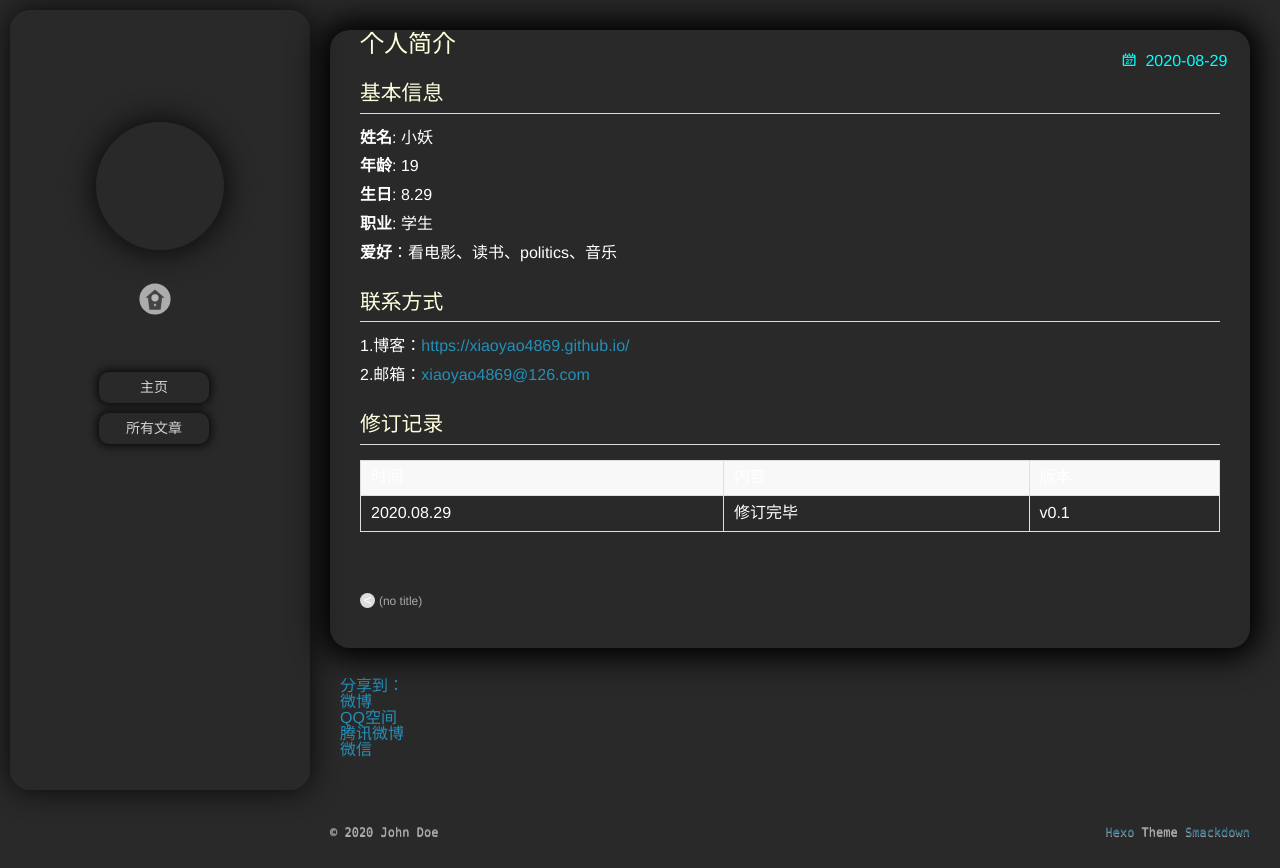
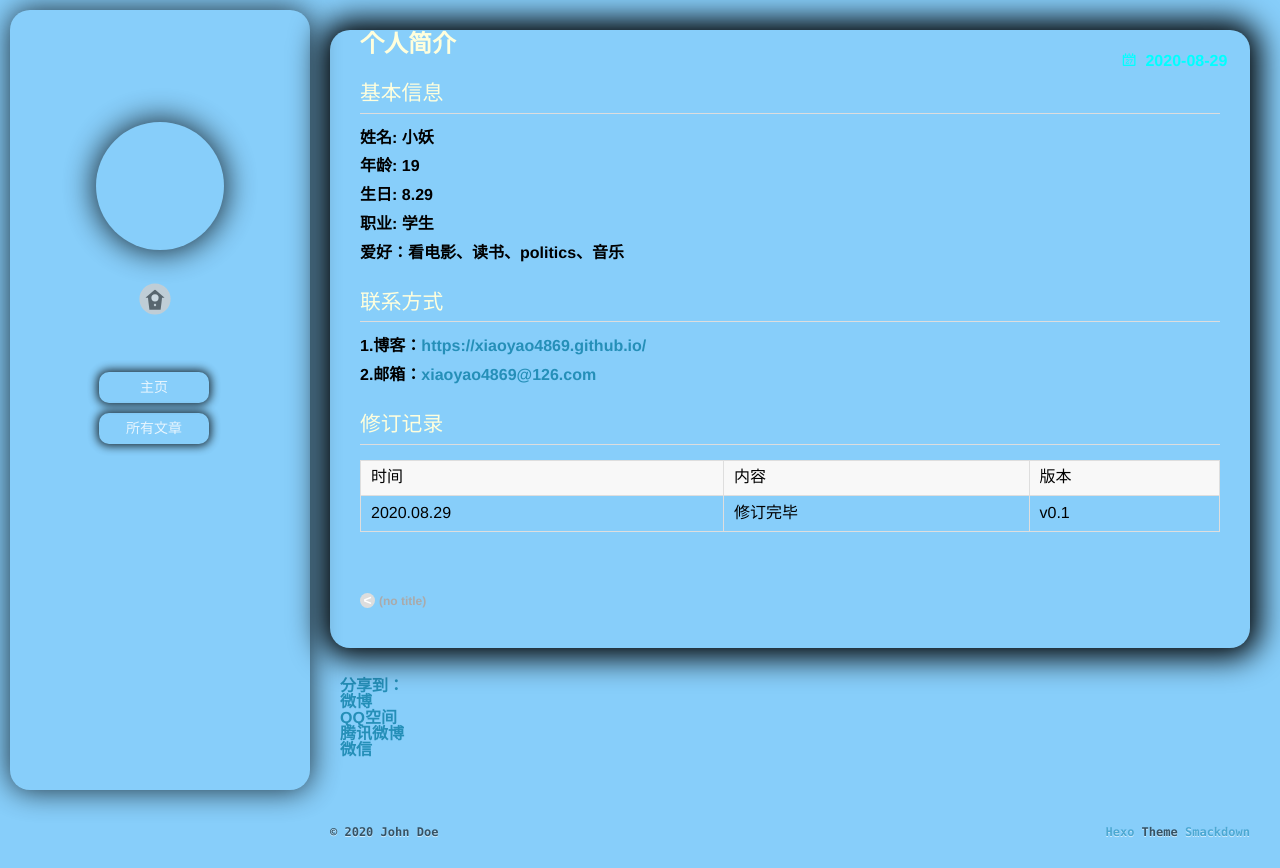
Before and after one commit to xiaoyao4869/xiaoyao4869.github.io, a plain HTML site: page 2020/08/29/个人简介/index.html in a window 1280 px wide. Drawn offline with nearby package versions, Linux system fonts and the light colour scheme; some packages are replaced by stand-ins of ours; a script that the page names is missing.

Commit message:
Site updated: 2020-09-07 20:34:42

```diff
--- a/2020/08/29/个人简介/index.html
+++ b/2020/08/29/个人简介/index.html
@@ -9,12 +9,12 @@
 
 
   <meta name="viewport" content="width=device-width, initial-scale=1, maximum-scale=1">
-  <meta name="description" content="个人简介基本信息姓名: 小妖年龄: 19生日: 8.29职业: 学生爱好：看电影、读书、politics、音乐   联系方式1.博客：https:&#x2F;&#x2F;xiaoyao4869.github.io&#x2F;2.邮箱：&amp;#120;&amp;#105;&amp;#x61;&amp;#111;&amp;#121;&amp;#x61;&amp;#x6f;&amp;#x34;&amp;#56;&amp;#x36;&amp;#57;&amp;#x40;&amp;#49;&amp;#x32;&amp;#x36;&amp;#46;&amp;#99;&amp;">
+  <meta name="description" content="个人简介基本信息姓名: 小妖年龄: 19生日: 8.29职业: 学生爱好：看电影、读书、politics、音乐   联系方式1.博客：https:&#x2F;&#x2F;xiaoyao4869.github.io&#x2F;2.邮箱：&amp;#120;&amp;#x69;&amp;#97;&amp;#111;&amp;#121;&amp;#x61;&amp;#111;&amp;#52;&amp;#x38;&amp;#x36;&amp;#57;&amp;#x40;&amp;#49;&amp;#x32;&amp;#x36;&amp;#x2e;&amp;#x63;">
 <meta property="og:type" content="article">
 <meta property="og:title" content="Hexo">
 <meta property="og:url" content="http://yoursite.com/2020/08/29/%E4%B8%AA%E4%BA%BA%E7%AE%80%E4%BB%8B/index.html">
 <meta property="og:site_name" content="Hexo">
-<meta property="og:description" content="个人简介基本信息姓名: 小妖年龄: 19生日: 8.29职业: 学生爱好：看电影、读书、politics、音乐   联系方式1.博客：https:&#x2F;&#x2F;xiaoyao4869.github.io&#x2F;2.邮箱：&amp;#120;&amp;#105;&amp;#x61;&amp;#111;&amp;#121;&amp;#x61;&amp;#x6f;&amp;#x34;&amp;#56;&amp;#x36;&amp;#57;&amp;#x40;&amp;#49;&amp;#x32;&amp;#x36;&amp;#46;&amp;#99;&amp;">
+<meta property="og:description" content="个人简介基本信息姓名: 小妖年龄: 19生日: 8.29职业: 学生爱好：看电影、读书、politics、音乐   联系方式1.博客：https:&#x2F;&#x2F;xiaoyao4869.github.io&#x2F;2.邮箱：&amp;#120;&amp;#x69;&amp;#97;&amp;#111;&amp;#121;&amp;#x61;&amp;#111;&amp;#52;&amp;#x38;&amp;#x36;&amp;#57;&amp;#x40;&amp;#49;&amp;#x32;&amp;#x36;&amp;#x2e;&amp;#x63;">
 <meta property="og:locale" content="en_US">
 <meta property="article:published_time" content="2020-08-29T02:29:46.458Z">
 <meta property="article:modified_time" content="2020-08-29T02:29:46.497Z">
@@ -187,7 +187,7 @@
     <div class="article-entry" itemprop="articleBody">
 
         <h1 id="个人简介"><a href="#个人简介" class="headerlink" title="个人简介"></a>个人简介</h1><h2 id="基本信息"><a href="#基本信息" class="headerlink" title="基本信息"></a>基本信息</h2><p><strong>姓名</strong>: 小妖<br><strong>年龄</strong>: 19<br><strong>生日</strong>: 8.29<br><strong>职业</strong>: 学生<br><strong>爱好</strong>：看电影、读书、politics、音乐  </p>
-<h2 id="联系方式"><a href="#联系方式" class="headerlink" title="联系方式"></a>联系方式</h2><p>1.博客：<a target="_blank" rel="noopener" href="https://xiaoyao4869.github.io/">https://xiaoyao4869.github.io/</a><br>2.邮箱：<a href="mailto:&#120;&#105;&#x61;&#111;&#121;&#x61;&#x6f;&#x34;&#56;&#x36;&#57;&#x40;&#49;&#x32;&#x36;&#46;&#99;&#111;&#x6d;">&#120;&#105;&#x61;&#111;&#121;&#x61;&#x6f;&#x34;&#56;&#x36;&#57;&#x40;&#49;&#x32;&#x36;&#46;&#99;&#111;&#x6d;</a>  </p>
+<h2 id="联系方式"><a href="#联系方式" class="headerlink" title="联系方式"></a>联系方式</h2><p>1.博客：<a target="_blank" rel="noopener" href="https://xiaoyao4869.github.io/">https://xiaoyao4869.github.io/</a><br>2.邮箱：<a href="mailto:&#120;&#x69;&#97;&#111;&#121;&#x61;&#111;&#52;&#x38;&#x36;&#57;&#x40;&#49;&#x32;&#x36;&#x2e;&#x63;&#111;&#109;">&#120;&#x69;&#97;&#111;&#121;&#x61;&#111;&#52;&#x38;&#x36;&#57;&#x40;&#49;&#x32;&#x36;&#x2e;&#x63;&#111;&#109;</a>  </p>
 <h2 id="修订记录"><a href="#修订记录" class="headerlink" title="修订记录"></a>修订记录</h2><table>
 <thead>
 <tr>
--- a/css/style.css
+++ b/css/style.css
@@ -137,10 +137,11 @@ body,
   height: 100%;
 }
 body {
-  font-family: "微软雅黑", "HelveticaNeue-Light", "Helvetica Neue Light", "Helvetica Neue", Helvetica, Arial, sans-serif;
+  font-family: "隶书", "HelveticaNeue-Light", "Helvetica Neue Light", "Helvetica Neue", Helvetica, Arial, sans-serif;
   font-size: 16px;
-  background-color: #292929;
-  color: #fff;
+  font-weight: bolder;
+  background-color: #87cefa;
+  color: #000;
   -webkit-overflow-scrolling: touch;
   background-attachment: fixed;
 }
```
Also changed, not shown: index.html (+1 -1 lines).
